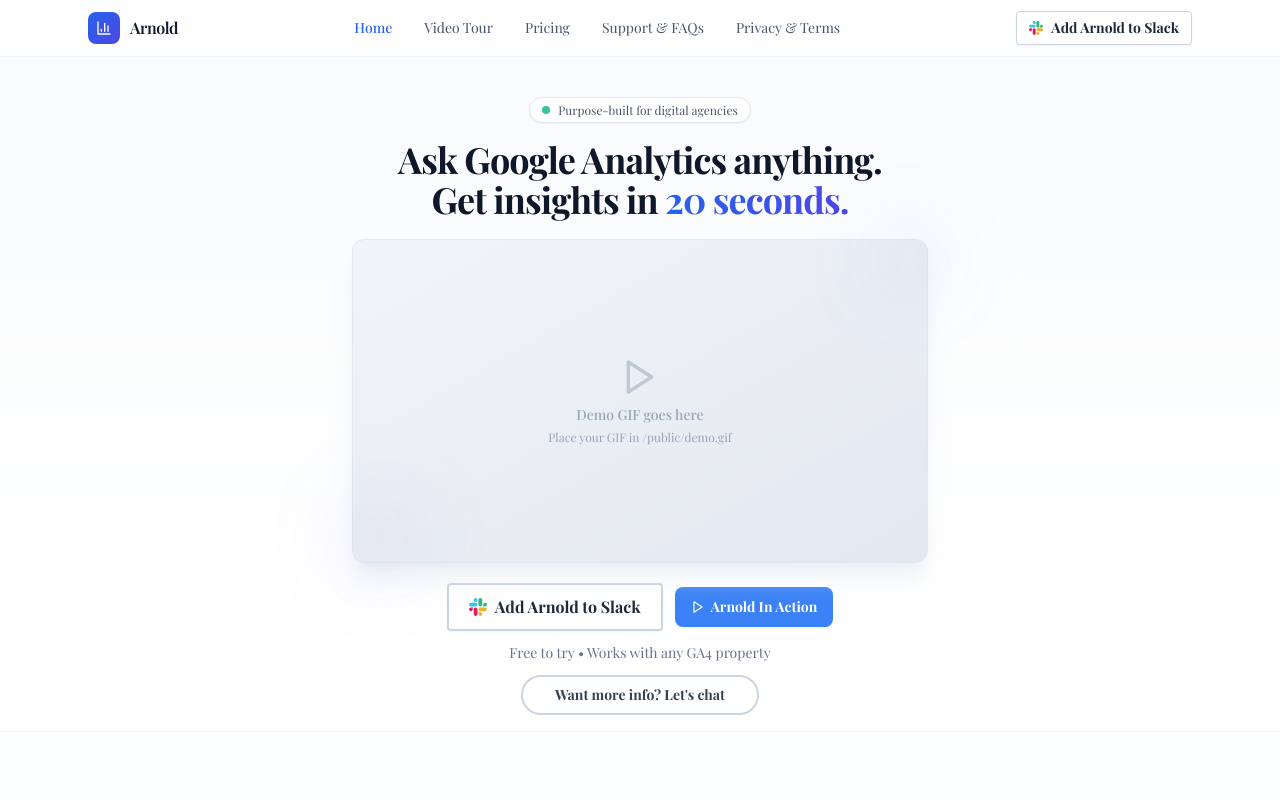
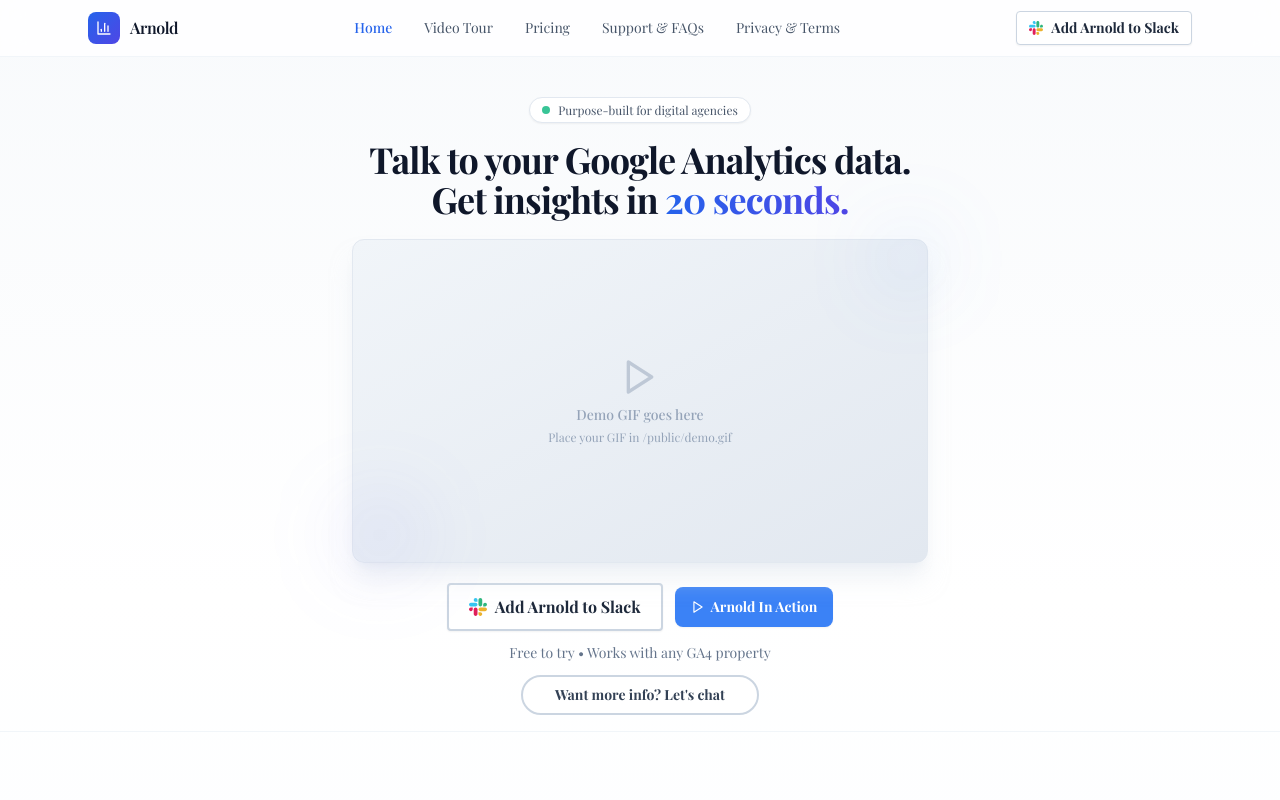
Before and after one commit to McGovs/arnold-the-analyst-frontend-v2-markdown, a React (Vite) app: page / in a window 1280 px wide. Shown: the top 800 px of the page. Built offline with nearby package versions, Linux system fonts and the light colour scheme; a web font is replaced by a local one.

Commit message:
Update Homepage.tsx

```diff
--- a/src/pages/Homepage.tsx
+++ b/src/pages/Homepage.tsx
@@ -102,7 +102,7 @@
 
           {/* Main Headline */}
           <h1 className="text-2xl md:text-3xl lg:text-4xl tracking-tight leading-normal mb-5">
-            <span className="text-slate-900 font-bold">Ask Google Analytics anything.</span>
+            <span className="text-slate-900 font-bold">Talk to your Google Analytics data.</span>
             <br />
             <span className="text-slate-900 font-bold">Get insights in </span>
             <span className="font-bold text-transparent bg-clip-text bg-gradient-to-r from-blue-600 to-indigo-600">
```
